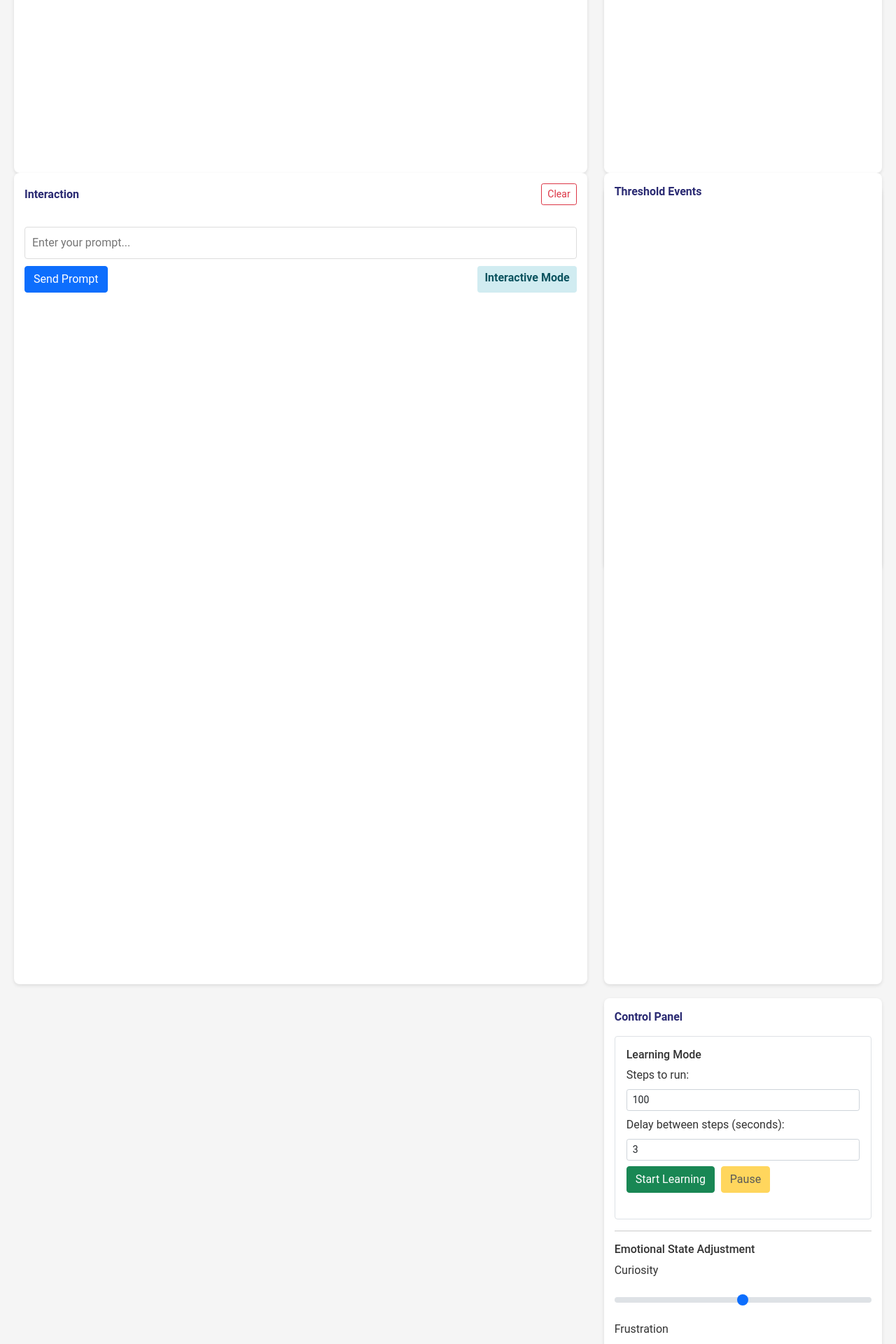
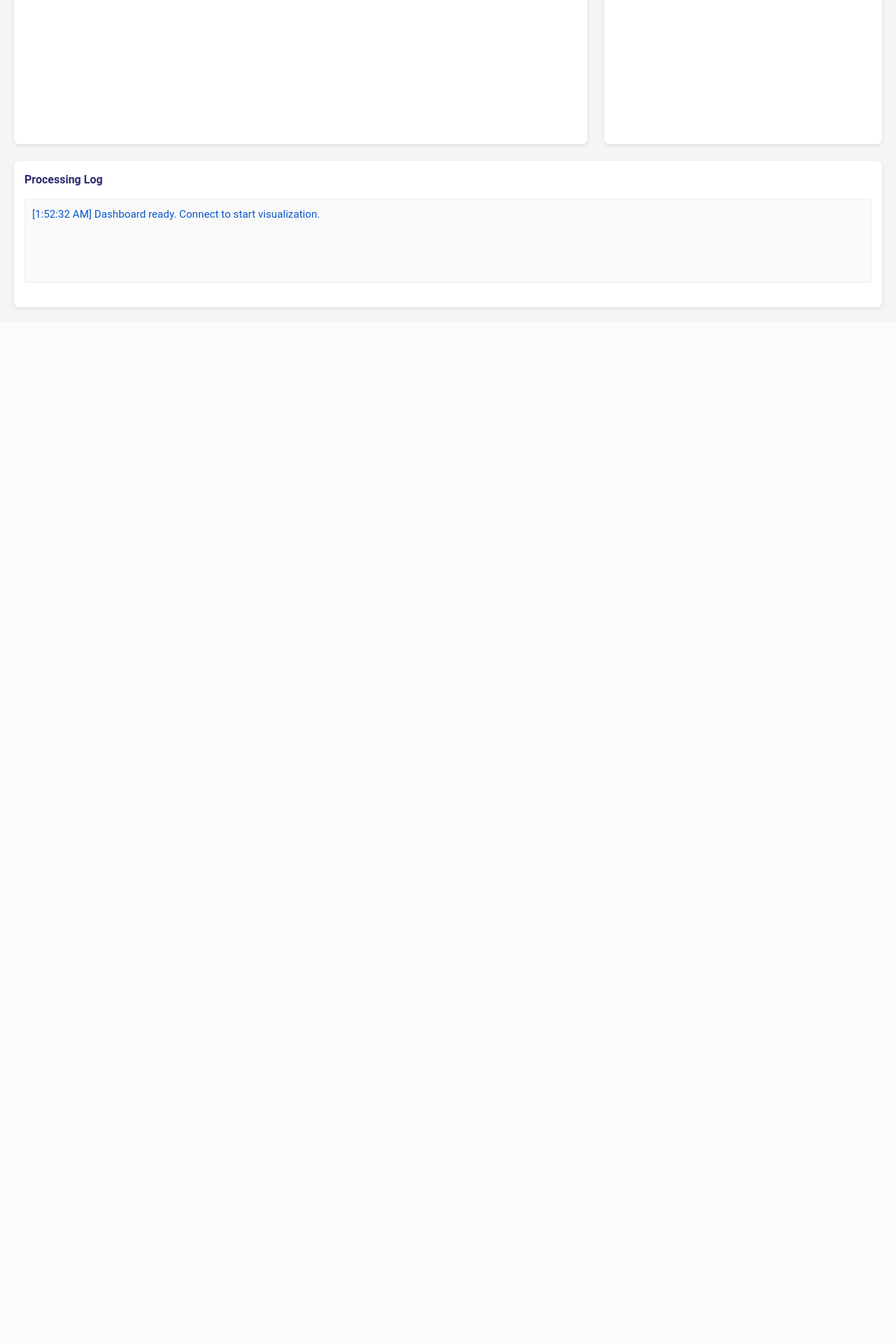
Before and after one commit to Recursive-Emergence/RE, a Flask app: page / in a window 1280 px wide. Shown: the part 440-2360 px from the top of the page at 70% size. After the commit the page ends 883 px from the top, so only its background shows below. Run offline with Flask 2, Linux system fonts and the light colour scheme; some libraries are stand-ins or nearby versions.

Commit message:
keep tinkering, and clean the UI for refactoring to conscious mind

```diff
--- a/lab/RECC/static/dashboard.js
+++ b/lab/RECC/static/dashboard.js
@@ -16,91 +16,35 @@ let learningPaused = false;
 
 // Connect to server
 socket.on('connect', () => {
-    updateStatus('Connected to server');
+    appendProcessingLog('Connected to RECC server', 'success');
 });
 
 socket.on('disconnect', () => {
     updateStatus('Disconnected from server', 'danger');
 });
 
-// Update status messages
+// Overwrite updateStatus to only log to Processing Log
 function updateStatus(message, type = 'info') {
-    const statusEl = document.getElementById('statusMessage');
-    statusEl.textContent = message;
-    statusEl.className = 'status-message';
-
-    if (type === 'danger') {
-        statusEl.style.backgroundColor = '#f8d7da';
-        statusEl.style.color = '#842029';
-    } else if (type === 'success') {
-        statusEl.style.backgroundColor = '#d1e7dd';
-        statusEl.style.color = '#0f5132';
-    } else if (type === 'warning') {
-        statusEl.style.backgroundColor = '#fff3cd';
-        statusEl.style.color = '#856404';
-    } else {
-        statusEl.style.backgroundColor = '#e3f2fd';
-        statusEl.style.color = '#0a58ca';
-    }
+    appendProcessingLog(message, type);
 }
 
-// Update mode indicator
-function updateModeIndicator() {
-    const indicator = document.getElementById('currentModeIndicator');
-
-    if (learningMode) {
-        if (learningPaused) {
-            indicator.className = 'mode-indicator mode-paused';
-            indicator.textContent = 'Learning Paused';
-        } else {
-            indicator.className = 'mode-indicator mode-learning';
-            indicator.textContent = 'Learning Mode';
-        }
+// --------- Processing Log ---------
+function appendProcessingLog(message, type = 'info') {
+    const logContainer = document.getElementById('processingLog');
+    if (!logContainer) return;
+    const entry = document.createElement('div');
+    entry.textContent = `[${new Date().toLocaleTimeString()}] ${message}`;
+    if (type === 'danger') {
+        entry.style.color = '#842029';
+    } else if (type === 'success') {
+        entry.style.color = '#0f5132';
+    } else if (type === 'warning') {
+        entry.style.color = '#856404';
     } else {
-        indicator.className = 'mode-indicator mode-interactive';
-        indicator.textContent = 'Interactive Mode';
+        entry.style.color = '#0a58ca';
     }
-}
-
-// Update button states based on current mode
-function updateButtonStates() {
-    const toggleLearningBtn = document.getElementById('toggleLearningModeBtn');
-    const pauseLearningBtn = document.getElementById('pauseLearningBtn');
-    const sendPromptBtn = document.getElementById('sendPromptBtn');
-    const promptInput = document.getElementById('promptInput');
-
-    if (learningMode) {
-        toggleLearningBtn.textContent = 'Stop Learning';
-        toggleLearningBtn.className = 'btn btn-danger control-btn';
-        pauseLearningBtn.disabled = false;
-
-        // Update pause button text based on paused state
-        if (learningPaused) {
-            pauseLearningBtn.textContent = 'Resume';
-            pauseLearningBtn.className = 'btn btn-success control-btn';
-            // Enable prompt input when paused
-            promptInput.disabled = false;
-            sendPromptBtn.disabled = false;
-        } else {
-            pauseLearningBtn.textContent = 'Pause';
-            pauseLearningBtn.className = 'btn btn-warning control-btn';
-            // Disable prompt input during active learning
-            promptInput.disabled = true;
-            sendPromptBtn.disabled = true;
-            promptInput.placeholder = "Pause learning to interact...";
-        }
-    } else {
-        // Interactive mode
-        toggleLearningBtn.textContent = 'Start Learning';
-        toggleLearningBtn.className = 'btn btn-success control-btn';
-        pauseLearningBtn.disabled = true;
-        pauseLearningBtn.textContent = 'Pause';
-        pauseLearningBtn.className = 'btn btn-warning control-btn';
-        // Enable prompt input in interactive mode
-        promptInput.disabled = false;
-        sendPromptBtn.disabled = false;
-        promptInput.placeholder = "Enter your prompt...";
-    }
+    logContainer.appendChild(entry);
+    logContainer.scrollTop = logContainer.scrollHeight;
 }
 
 // Initialize the concept network visualization
@@ -350,91 +294,6 @@ function highlightColorScale(value) {
     return d3.interpolateRgb('#91bfdb', '#fc8d59')(value);
 }
 
-// Update emotion gauges
-function updateEmotionGauges(emotionalState) {
-    const container = document.getElementById('emotionGauges');
-    container.innerHTML = '';
-
-    Object.entries(emotionalState).forEach(([emotion, value]) => {
-        // Create gauge wrapper
-        const gaugeDiv = document.createElement('div');
-        gaugeDiv.className = 'emotion-gauge';
-
-        // Create gauge visualization (simple for now)
-        const gaugeValue = document.createElement('div');
-        gaugeValue.className = 'progress';
-        gaugeValue.style.height = '20px';
-
-        const progressBar = document.createElement('div');
-        progressBar.className = 'progress-bar';
-        progressBar.style.width = `${value * 100}%`;
-        progressBar.setAttribute('role', 'progressbar');
-        progressBar.setAttribute('aria-valuenow', value * 100);
-        progressBar.setAttribute('aria-valuemin', '0');
-        progressBar.setAttribute('aria-valuemax', '100');
-
-        // Set color based on emotion
-        if (emotion === 'curiosity') {
-            progressBar.classList.add('bg-info');
-        } else if (emotion === 'frustration') {
-            progressBar.classList.add('bg-danger');
-        } else if (emotion === 'satisfaction') {
-            progressBar.classList.add('bg-success');
-        } else if (emotion === 'uncertainty') {
-            progressBar.classList.add('bg-warning');
-        }
-
-        gaugeValue.appendChild(progressBar);
-
-        // Create label
-        const label = document.createElement('div');
-        label.textContent = `${emotion}: ${(value * 100).toFixed(0)}%`;
-        label.style.marginTop = '5px';
-        label.style.fontSize = '0.9rem';
-
-        // Add to container
-        gaugeDiv.appendChild(gaugeValue);
-        gaugeDiv.appendChild(label);
-        container.appendChild(gaugeDiv);
-    });
-}
-
-// Update metrics display
-function updateMetrics(metrics) {
-    const container = document.getElementById('metricsContainer');
-    container.innerHTML = '';
-
-    const createMetric = (label, value, colSize = 6) => {
-        const metricCol = document.createElement('div');
-        metricCol.className = `col-${colSize} mb-2`;
-
-        const metricCard = document.createElement('div');
-        metricCard.className = 'metric-card';
-
-        const metricLabel = document.createElement('div');
-        metricLabel.className = 'metric-label';
-        metricLabel.textContent = label;
-
-        const metricValue = document.createElement('div');
-        metricValue.className = 'metric-value';
-        metricValue.textContent = value;
-
-        metricCard.appendChild(metricLabel);
-        metricCard.appendChild(metricValue);
-        metricCol.appendChild(metricCard);
-
-        container.appendChild(metricCol);
-    };
-
-    // Display key metrics
-    createMetric('Memory Size', metrics.memory_size);
-    createMetric('Concept Count', metrics.concept_count);
-    createMetric('Relation Count', metrics.relation_count);
-    createMetric('Avg. Connections', metrics.avg_connections?.toFixed(2) || '0');
-    createMetric('Theory Count', metrics.theory_count);
-    createMetric('Avg. Novelty', metrics.avg_novelty?.toFixed(2) || '0');
-}
-
 // Append interaction to history
 function appendInteraction(prompt, response, userGenerated = false) {
     const container = document.getElementById('interactionHistory');
@@ -464,83 +323,12 @@ function appendInteraction(prompt, response, userGenerated = false) {
     container.prepend(box);
 }
 
-// Show threshold alerts
-function showThresholdAlerts(thresholds) {
-    const container = document.getElementById('thresholdAlerts');
-
-    thresholds.forEach(threshold => {
-        const alert = document.createElement('div');
-        alert.className = `threshold-alert ${threshold.type}`;
-
-        // Create title
-        const title = document.createElement('div');
-        title.style.fontWeight = 'bold';
-
-        if (threshold.type === 'repetition') {
-            title.textContent = 'Repetition Detected';
-        } else if (threshold.type === 'emotional') {
-            title.textContent = `High ${threshold.emotion}`;
-        } else {
-            title.textContent = threshold.type;
-        }
-
-        // Create description
-        const desc = document.createElement('div');
-        desc.textContent = threshold.description;
-
-        // Add severity indicator
-        if (threshold.severity === 'high') {
-            alert.style.borderLeftColor = '#cc0000';
-        } else if (threshold.severity === 'medium') {
-            alert.style.borderLeftColor = '#ff9900';
-        } else {
-            alert.style.borderLeftColor = '#cccc00';
-        }
-
-        // Append to alert
-        alert.appendChild(title);
-        alert.appendChild(desc);
-
-        // Add to container
-        container.prepend(alert);
-
-        // Auto-remove after 10 seconds
-        setTimeout(() => {
-            alert.style.opacity = '0';
-            alert.style.transition = 'opacity 1s ease-out';
-            setTimeout(() => {
-                container.removeChild(alert);
-            }, 1000);
-        }, 10000);
-    });
-}
-
 // Handle RECC state updates
 socket.on('recc_state_update', (data) => {
     // Update all visualizations and displays
     if (data.concept_network) {
         updateConceptNetwork(data.concept_network);
     }
-
-    if (data.emotional_state) {
-        updateEmotionGauges(data.emotional_state);
-
-        // Synchronize UI controls with RECC state
-        document.getElementById('curiositySlider').value = data.emotional_state.curiosity || 0.5;
-        document.getElementById('frustrationSlider').value = data.emotional_state.frustration || 0;
-        document.getElementById('satisfactionSlider').value = data.emotional_state.satisfaction || 0.3;
-        document.getElementById('uncertaintySlider').value = data.emotional_state.uncertainty || 0.7;
-    }
-
-    if (data.metrics) {
-        updateMetrics(data.metrics);
-    }
-
-    // Update mode controls
-    learningMode = data.learning_mode || false;
-    learningPaused = data.learning_paused || false;
-    updateModeIndicator();
-    updateButtonStates();
 
     updateStatus(`Updated state at ${new Date(data.timestamp).toLocaleTimeString()}`);
 });
@@ -556,10 +344,6 @@ socket.on('learning_mode_update', (data) => {
     learningMode = data.active;
     learningPaused = data.paused;
 
-    // Update UI to reflect the changes
-    updateModeIndicator();
-    updateButtonStates();
-
     if (learningMode) {
         if (learningPaused) {
             updateStatus('Learning mode paused', 'warning');
@@ -574,30 +358,6 @@ socket.on('learning_mode_update', (data) => {
 // Handle cycle completion events
 socket.on('cycle_complete', (data) => {
     updateStatus(`Learning cycle ${data.step+1}/${data.total_steps} complete`, 'success');
-});
-
-// Handle threshold crossing events
-socket.on('threshold_crossed', (data) => {
-    showThresholdAlerts([{
-        type: data.type,
-        description: data.description,
-        severity: data.severity
-    }]);
-});
-
-// Handle emotional change events
-socket.on('emotional_change', (data) => {
-    showThresholdAlerts([{
-        type: 'emotional',
-        emotion: data.emotion,
-        description: `${data.emotion} changed from ${data.previous.toFixed(2)} to ${data.current.toFixed(2)}`,
-        severity: Math.abs(data.delta) > 0.5 ? 'high' : (Math.abs(data.delta) > 0.3 ? 'medium' : 'low')
-    }]);
-});
-
-// Handle prompt generation events
-socket.on('prompt_generated', (data) => {
-    updateStatus(`Generated prompt: ${data.prompt}`);
 });
 
 // Handle errors
@@ -625,34 +385,6 @@ socket.on('state_loaded', (data) => {
 });
 
 // -------- UI Event Handlers --------
-
-// Toggle learning mode button
-document.getElementById('toggleLearningModeBtn').addEventListener('click', () => {
-    if (learningMode) {
-        // Currently active, so turn it off
-        socket.emit('toggle_learning_mode', {
-            enable: false
-        });
-    } else {
-        // Currently inactive, so turn it on
-        const steps = parseInt(document.getElementById('stepsInput').value) || 100;
-        const delay = parseInt(document.getElementById('delayInput').value) || 3;
-
-        socket.emit('toggle_learning_mode', {
-            enable: true,
-            steps: steps,
-            delay: delay
-        });
-    }
-});
-
-// Pause learning button
-document.getElementById('pauseLearningBtn').addEventListener('click', () => {
-    // Toggle pause state
-    socket.emit('pause_learning', {
-        pause: !learningPaused
-    });
-});
 
 // Send prompt button
 document.getElementById('sendPromptBtn').addEventListener('click', () => {
@@ -685,65 +417,11 @@ document.getElementById('refreshNetworkBtn').addEventListener('click', () => {
     }
 });
 
-// Parameter adjustment sliders
-const emotionSliders = ['curiositySlider', 'frustrationSlider', 'satisfactionSlider', 'uncertaintySlider'];
-emotionSliders.forEach(sliderId => {
-    document.getElementById(sliderId).addEventListener('change', (e) => {
-        const emotionName = sliderId.replace('Slider', '');
-        const value = parseFloat(e.target.value);
-
-        socket.emit('adjust_parameter', {
-            type: 'emotional_state',
-            name: emotionName,
-            value: value
-        });
-
-        updateStatus(`Adjusting ${emotionName} to ${value.toFixed(2)}`, 'info');
-    });
-});
-
-// Development age slider
-document.getElementById('devAgeSlider').addEventListener('input', (e) => {
-    const value = parseFloat(e.target.value);
-    document.getElementById('devAgeValue').textContent = value.toFixed(1);
-});
-
-document.getElementById('devAgeSlider').addEventListener('change', (e) => {
-    const value = parseFloat(e.target.value);
-
-    socket.emit('adjust_parameter', {
-        type: 'recursive_depth',
-        name: 'recursive_depth',
-        value: value
-    });
-
-    updateStatus(`Adjusting recursive depth to ${value.toFixed(1)}`, 'info');
-});
-
-// State management buttons
-document.getElementById('saveStateBtn').addEventListener('click', () => {
-    socket.emit('save_state');
-    updateStatus('Saving state...', 'info');
-});
-
-document.getElementById('loadStateBtn').addEventListener('click', () => {
-    // This could be extended to show a modal with available state files
-    const sessionId = prompt('Enter session ID to load:');
-    if (sessionId) {
-        socket.emit('load_state', { session_id: sessionId });
-        updateStatus('Loading state...', 'info');
-    }
-});
-
 // Initialize when document is fully loaded
 document.addEventListener('DOMContentLoaded', () => {
     // Initialize concept network with empty data
     initConceptNetwork();
 
-    // Initialize controls
-    updateModeIndicator();
-    updateButtonStates();
-
     // Update status
     updateStatus('Dashboard ready. Connect to start visualization.');
 });
--- a/lab/RECC/templates/index.html
+++ b/lab/RECC/templates/index.html
@@ -139,7 +139,7 @@
         <div class="row mb-4">
             <div class="col-12">
                 <h1>RECC Visualization Dashboard</h1>
-                <div class="status-message" id="statusMessage">Waiting for connection...</div>
+                <!-- Removed status-message bar from the top -->
             </div>
         </div>
 
@@ -154,23 +154,6 @@
                 </div>
             </div>
             <div class="col-md-4">
-                <div class="panel" id="emotionalStatePanel">
-                    <div class="panel-title">Emotional State</div>
-                    <div class="emotion-gauge-container" id="emotionGauges">
-                        <!-- Emotion gauges will be added here -->
-                    </div>
-                </div>
-                <div class="panel" id="metricsPanel">
-                    <div class="panel-title">Metrics</div>
-                    <div class="row" id="metricsContainer">
-                        <!-- Metrics will be added here -->
-                    </div>
-                </div>
-            </div>
-        </div>
-
-        <div class="row">
-            <div class="col-md-8">
                 <div class="panel" id="interactionPanel">
                     <div class="panel-title">
                         <span>Interaction</span>
@@ -192,81 +175,12 @@
                     </div>
                 </div>
             </div>
-            <div class="col-md-4">
-                <div class="panel" id="thresholdPanel">
-                    <div class="panel-title">Threshold Events</div>
-                    <div id="thresholdAlerts">
-                        <!-- Threshold alerts will be displayed here -->
-                    </div>
-                </div>
-                <div class="panel" id="controlPanel">
-                    <div class="panel-title">Control Panel</div>
-
-                    <!-- Learning Mode Controls -->
-                    <div class="mb-3 p-3 border rounded">
-                        <h6>Learning Mode</h6>
-                        <div class="mb-2">
-                            <label for="stepsInput" class="form-label">Steps to run:</label>
-                            <input type="number" class="form-control form-control-sm" id="stepsInput" value="100" min="10" max="1000">
-                        </div>
-                        <div class="mb-2">
-                            <label for="delayInput" class="form-label">Delay between steps (seconds):</label>
-                            <input type="number" class="form-control form-control-sm" id="delayInput" value="3" min="1" max="10">
-                        </div>
-                        <div class="mb-3">
-                            <button id="toggleLearningModeBtn" class="btn btn-success control-btn">Start Learning</button>
-                            <button id="pauseLearningBtn" class="btn btn-warning control-btn" disabled>Pause</button>
-                        </div>
-                    </div>
-
-                    <hr>
-
-                    <!-- Emotional State Adjustment -->
-                    <div class="mb-3">
-                        <h6>Emotional State Adjustment</h6>
-                        <div class="mb-2">
-                            <label for="curiositySlider" class="form-label">Curiosity</label>
-                            <input type="range" class="form-range parameter-slider" id="curiositySlider" min="0" max="1" step="0.05" value="0.5">
-                        </div>
-                        <div class="mb-2">
-                            <label for="frustrationSlider" class="form-label">Frustration</label>
-                            <input type="range" class="form-range parameter-slider" id="frustrationSlider" min="0" max="1" step="0.05" value="0">
-                        </div>
-                        <div class="mb-2">
-                            <label for="satisfactionSlider" class="form-label">Satisfaction</label>
-                            <input type="range" class="form-range parameter-slider" id="satisfactionSlider" min="0" max="1" step="0.05" value="0.3">
-                        </div>
-                        <div class="mb-2">
-                            <label for="uncertaintySlider" class="form-label">Uncertainty</label>
-                            <input type="range" class="form-range parameter-slider" id="uncertaintySlider" min="0" max="1" step="0.05" value="0.7">
-                        </div>
-                    </div>
-
-                    <!-- Development Age -->
-                    <div class="mb-3">
-                        <h6>Recursive Depth</h6>
-                        <div class="mb-2">
-                            <label for="devAgeSlider" class="form-label">Recursive Depth (1-6)</label>
-                            <input type="range" class="form-range parameter-slider" id="devAgeSlider" min="1" max="6" step="0.1" value="2">
-                            <span id="devAgeValue">2.0</span>
-                            <small class="text-muted d-block">Adjusts the agent's position in the recursive emergence framework:
-                                <ul class="small">
-                                    <li>1-2.5: Chemical/Biological layer (pattern recognition)</li>
-                                    <li>2.5-4: Neural layer (relational knowledge)</li>
-                                    <li>4-6: Cognitive layer (self-referential abstraction)</li>
-                                </ul>
-                            </small>
-                        </div>
-                    </div>
-
-                    <!-- State Management -->
-                    <div class="mb-3">
-                        <h6>State Management</h6>
-                        <div class="d-flex gap-2">
-                            <button id="saveStateBtn" class="btn btn-sm btn-outline-primary">Save State</button>
-                            <button id="loadStateBtn" class="btn btn-sm btn-outline-secondary">Load State</button>
-                        </div>
-                    </div>
+        </div>
+        <div class="row mt-4">
+            <div class="col-12">
+                <div class="panel" id="processingLogPanel">
+                    <div class="panel-title">Processing Log</div>
+                    <div id="processingLog" style="min-height: 120px; max-height: 250px; overflow-y: auto; background: #f9f9f9; border: 1px solid #eee; border-radius: 4px; padding: 10px; font-size: 0.95rem;"></div>
                 </div>
             </div>
         </div>
```
Also changed, not shown: lab/RECC/unified_server.py (+71 -6 lines).
